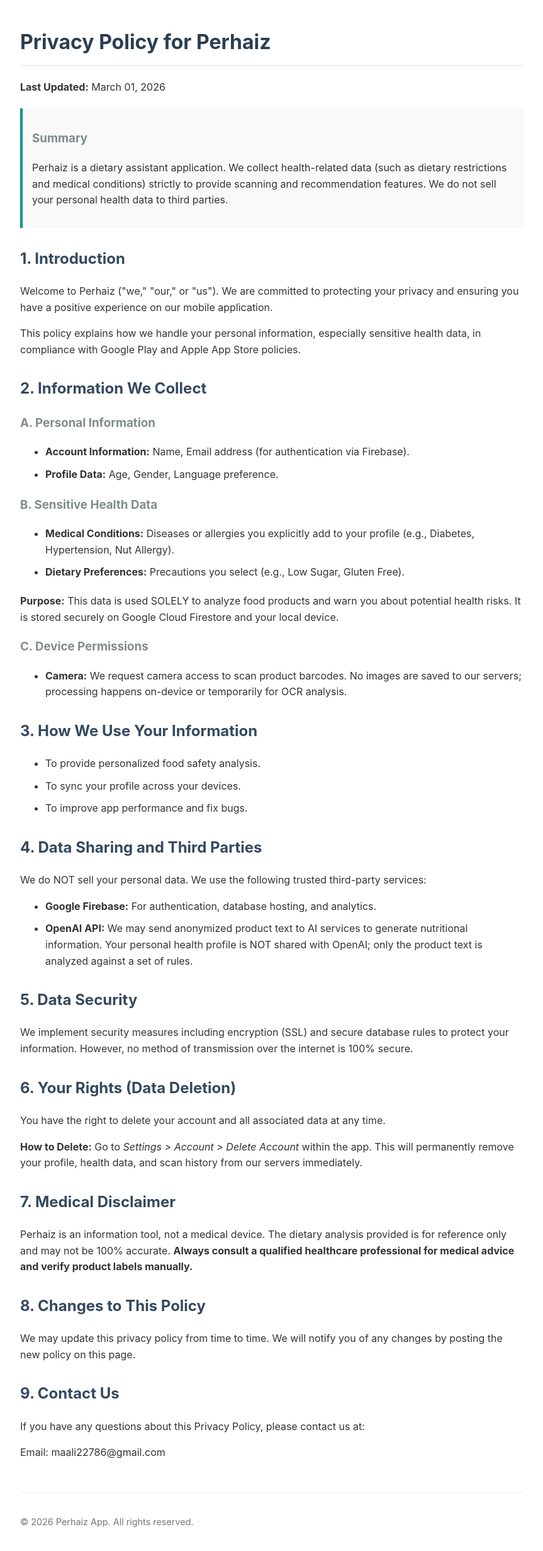
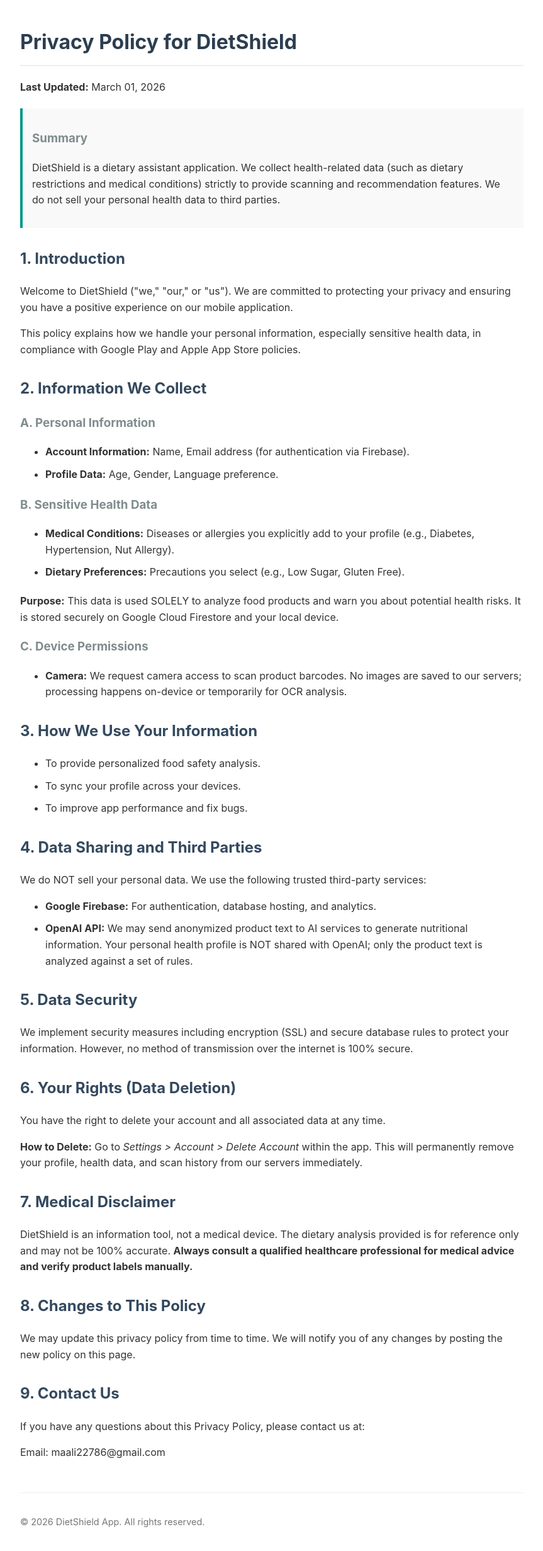
Before and after one commit to Mahsanali0786/Pervaiz-privacy, a plain HTML site: page index.html in a window 1280 px wide. Shown: the whole page at 63% size, without its empty margins (208-1071 px from the left). Drawn offline with Linux system fonts and the light colour scheme.

Commit message:
Update index.html

```diff
--- a/index.html
+++ b/index.html
@@ -3,7 +3,7 @@
 <head>
     <meta charset="UTF-8">
     <meta name="viewport" content="width=device-width, initial-scale=1.0">
-    <title>Privacy Policy - Perhaiz</title>
+    <title>Privacy Policy - DietShield</title>
     <style>
         body {
             font-family: -apple-system, BlinkMacSystemFont, "Segoe UI", Roboto, Helvetica, Arial, sans-serif;
@@ -23,16 +23,16 @@
     </style>
 </head>
 <body>
-    <h1>Privacy Policy for Perhaiz</h1>
+    <h1>Privacy Policy for DietShield</h1>
     <p><strong>Last Updated:</strong> March 01, 2026</p>
 
     <div class="highlight">
         <h3>Summary</h3>
-        <p>Perhaiz is a dietary assistant application. We collect health-related data (such as dietary restrictions and medical conditions) strictly to provide scanning and recommendation features. We do not sell your personal health data to third parties.</p>
+        <p>DietShield is a dietary assistant application. We collect health-related data (such as dietary restrictions and medical conditions) strictly to provide scanning and recommendation features. We do not sell your personal health data to third parties.</p>
     </div>
 
     <h2>1. Introduction</h2>
-    <p>Welcome to Perhaiz ("we," "our," or "us"). We are committed to protecting your privacy and ensuring you have a positive experience on our mobile application.</p>
+    <p>Welcome to DietShield ("we," "our," or "us"). We are committed to protecting your privacy and ensuring you have a positive experience on our mobile application.</p>
     <p>This policy explains how we handle your personal information, especially sensitive health data, in compliance with Google Play and Apple App Store policies.</p>
 
     <h2>2. Information We Collect</h2>
@@ -77,7 +77,7 @@
     <p><strong>How to Delete:</strong> Go to <em>Settings > Account > Delete Account</em> within the app. This will permanently remove your profile, health data, and scan history from our servers immediately.</p>
 
     <h2>7. Medical Disclaimer</h2>
-    <p>Perhaiz is an information tool, not a medical device. The dietary analysis provided is for reference only and may not be 100% accurate. <strong>Always consult a qualified healthcare professional for medical advice and verify product labels manually.</strong></p>
+    <p>DietShield is an information tool, not a medical device. The dietary analysis provided is for reference only and may not be 100% accurate. <strong>Always consult a qualified healthcare professional for medical advice and verify product labels manually.</strong></p>
 
     <h2>8. Changes to This Policy</h2>
     <p>We may update this privacy policy from time to time. We will notify you of any changes by posting the new policy on this page.</p>
@@ -87,7 +87,7 @@
     <p>Email: maali22786@gmail.com</p>
 
     <div class="footer">
-        <p>&copy; 2026 Perhaiz App. All rights reserved.</p>
+        <p>&copy; 2026 DietShield App. All rights reserved.</p>
     </div>
 </body>
 </html>
```
